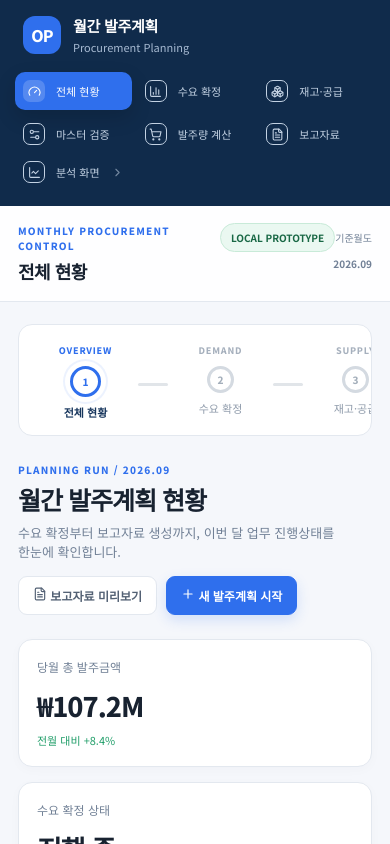
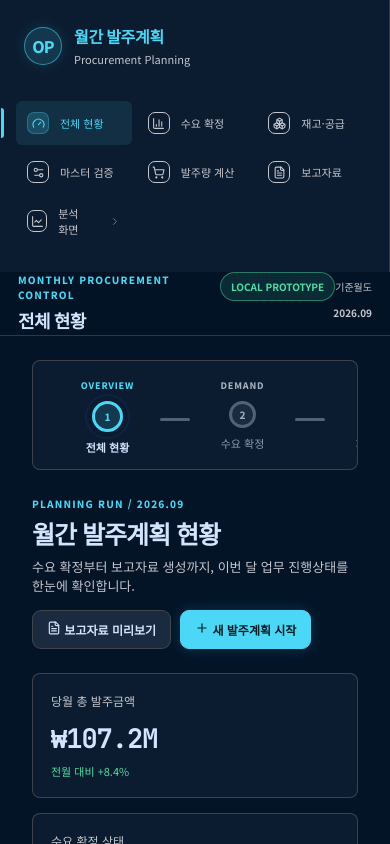
Before and after one commit to Kim-Dowoo/superSCM, a Next.js app: page / in a window 390 px wide. Shown: the top 844 px of the page. Built offline with nearby package versions, Linux system fonts and the light colour scheme.

Commit message:
스타일: 다크 SCM 운영 콘솔 적용

```diff
--- a/app/globals.css
+++ b/app/globals.css
@@ -1,20 +1,22 @@
-@import url("https://fonts.googleapis.com/css2?family=Noto+Sans+KR:wght@400;500;600;700;800&display=swap");
+@import url("https://fonts.googleapis.com/css2?family=Geist:wght@400;500;600;700;800&family=JetBrains+Mono:wght@400;500;600;700&family=Noto+Sans+KR:wght@400;500;600;700;800&display=swap");
 
 :root {
-  --ink: #182230;
-  --muted: #718096;
-  --line: #e3e8ef;
-  --canvas: #f5f7fb;
-  --surface: #ffffff;
-  --navy: #17365d;
-  --blue: #2f6fed;
-  --pale-blue: #edf4ff;
-  --green: #1f9d68;
-  --pale-green: #eaf8f1;
-  --amber: #bd7211;
-  --pale-amber: #fff6e4;
-  --red: #c2413d;
-  --pale-red: #fff0ef;
+  --ink: #d3e4fe;
+  --muted: #c6c6cd;
+  --line: #45464d;
+  --canvas: #031427;
+  --surface: #0b1c30;
+  --surface-high: #1b2b3f;
+  --surface-highest: #26364a;
+  --navy: #d3e4fe;
+  --blue: #4cd7f6;
+  --pale-blue: #0d3142;
+  --green: #4edea3;
+  --pale-green: #092d24;
+  --amber: #f2bd6b;
+  --pale-amber: #3b2a10;
+  --red: #ffb4ab;
+  --pale-red: #421c22;
 }
 
 * {
@@ -1135,3 +1137,439 @@ td,
   margin-left: auto;
   opacity: 0.55;
 }
+
+/* ── 다크 SCM 운영 콘솔 디자인 시스템 ───────────────────── */
+html,
+body {
+  background: var(--canvas);
+}
+
+body {
+  color: var(--ink);
+}
+
+.sidebar {
+  width: 240px;
+  flex-basis: 240px;
+  padding: 24px 16px;
+  background: var(--surface);
+  border-right: 1px solid rgba(69, 70, 77, 0.7);
+}
+
+.brand {
+  margin: 0 8px 34px;
+}
+
+.brand-mark {
+  border: 1px solid rgba(76, 215, 246, 0.55);
+  border-radius: 50%;
+  background: rgba(76, 215, 246, 0.14);
+  color: var(--blue);
+  box-shadow: 0 0 14px rgba(76, 215, 246, 0.14);
+}
+
+.brand-copy strong {
+  color: var(--blue);
+  font-family: Geist, "Noto Sans KR", sans-serif;
+  font-size: 16px;
+}
+
+.brand-copy span,
+.nav-label,
+.sidebar-foot {
+  color: var(--muted);
+}
+
+.nav-label {
+  padding: 0 10px;
+  letter-spacing: 0.08em;
+}
+
+.nav-button {
+  position: relative;
+  border-radius: 6px;
+  color: var(--muted);
+  padding: 11px;
+}
+
+.nav-button:hover {
+  background: var(--surface-highest);
+  color: var(--ink);
+}
+
+.nav-button.active {
+  background: rgba(76, 215, 246, 0.1);
+  color: var(--blue);
+  box-shadow: none;
+}
+
+.nav-button.active::before {
+  position: absolute;
+  top: 7px;
+  bottom: 7px;
+  left: -16px;
+  width: 3px;
+  border-radius: 0 3px 3px 0;
+  background: var(--blue);
+  content: "";
+}
+
+.nav-button.complete {
+  color: var(--green);
+}
+
+.nav-button.active .nav-number {
+  background: rgba(76, 215, 246, 0.18);
+  border-color: rgba(76, 215, 246, 0.28);
+}
+
+.sidebar-foot {
+  border-color: rgba(69, 70, 77, 0.7);
+}
+
+.sidebar-foot b {
+  color: var(--ink);
+}
+
+.topbar {
+  height: 64px;
+  padding: 0 32px;
+  background: rgba(3, 20, 39, 0.88);
+  border-color: rgba(69, 70, 77, 0.7);
+  backdrop-filter: blur(12px);
+}
+
+.topbar h1,
+.analysis-heading h2 {
+  color: var(--ink);
+  font-family: Geist, "Noto Sans KR", sans-serif;
+}
+
+.content {
+  max-width: 1440px;
+  padding: 24px 32px 56px;
+}
+
+.eyebrow {
+  color: var(--blue);
+}
+
+.local-badge {
+  border-color: rgba(78, 222, 163, 0.45);
+  background: rgba(78, 222, 163, 0.12);
+  color: var(--green);
+}
+
+.progress-wrap,
+.card {
+  background: var(--surface);
+  border-color: rgba(69, 70, 77, 0.9);
+  border-radius: 8px;
+  box-shadow: none;
+}
+
+.progress-wrap {
+  padding: 18px 22px 14px;
+}
+
+.progress-step {
+  color: #8291a5;
+}
+
+.progress-step.active {
+  color: var(--blue);
+}
+
+.progress-step.done {
+  color: var(--green);
+}
+
+.progress-step.active .progress-kicker {
+  color: var(--blue);
+}
+
+.progress-step.done .progress-kicker {
+  color: var(--green);
+}
+
+.progress-dot {
+  border-color: #536174;
+  background: var(--surface-high);
+  color: #9cabbf;
+  box-shadow: 0 0 0 5px var(--surface);
+}
+
+.progress-step.active .progress-dot {
+  border-color: var(--blue);
+  background: rgba(76, 215, 246, 0.15);
+  color: var(--blue);
+}
+
+.progress-step.done .progress-dot {
+  border-color: var(--green);
+  background: rgba(78, 222, 163, 0.13);
+  color: var(--green);
+}
+
+.progress-line {
+  background: #536174;
+}
+
+.progress-line.done {
+  background: var(--green);
+}
+
+.card {
+  padding: 18px;
+}
+
+.card-title h3,
+.section-heading h3,
+.analysis-heading h2,
+.page-heading h2,
+.report-preview h4,
+.flow-card h3,
+.sample-input b {
+  color: var(--ink);
+}
+
+.card-title span,
+.section-heading span,
+.page-heading p,
+.analysis-heading p,
+.metric-label,
+.metric-foot,
+.muted {
+  color: var(--muted);
+}
+
+.metric-value {
+  color: var(--ink);
+  font-family: "JetBrains Mono", ui-monospace, monospace;
+  font-variant-numeric: tabular-nums;
+}
+
+.metric-foot.good,
+.text-good {
+  color: var(--green) !important;
+}
+
+.metric-foot.warn {
+  color: var(--amber);
+}
+
+.metric-foot.danger,
+.text-danger,
+.positive {
+  color: var(--red) !important;
+}
+
+.button {
+  min-height: 36px;
+  background: var(--surface-high);
+  border-color: rgba(69, 70, 77, 0.95);
+  color: var(--ink);
+}
+
+.button:hover {
+  background: var(--surface-highest);
+  border-color: rgba(76, 215, 246, 0.6);
+}
+
+.button.primary {
+  background: var(--blue);
+  border-color: var(--blue);
+  color: #001f26;
+  box-shadow: 0 0 15px rgba(76, 215, 246, 0.16);
+}
+
+.button.primary:hover {
+  background: #73e1fa;
+}
+
+.button.ghost {
+  border-color: rgba(76, 215, 246, 0.35);
+  background: rgba(76, 215, 246, 0.1);
+  color: var(--blue);
+}
+
+.toolbar-group select,
+.table-select,
+.form-input,
+.table-input {
+  border-color: rgba(69, 70, 77, 0.95);
+  background: var(--surface-high);
+  color: var(--ink);
+}
+
+.toolbar-group select:focus,
+.table-select:focus,
+.form-input:focus,
+.table-input:focus {
+  border-color: var(--blue);
+  box-shadow: 0 0 0 3px rgba(76, 215, 246, 0.18);
+}
+
+.table-wrap {
+  border-color: rgba(69, 70, 77, 0.95);
+  background: var(--surface);
+}
+
+th,
+.analysis-table th {
+  background: var(--surface-high);
+  color: var(--muted);
+  border-color: rgba(69, 70, 77, 0.85);
+}
+
+td,
+.analysis-table td {
+  min-height: 44px;
+  color: var(--ink);
+  border-color: rgba(69, 70, 77, 0.6);
+}
+
+tbody tr:hover td,
+.analysis-table tbody tr:hover td {
+  background: rgba(38, 54, 74, 0.78);
+}
+
+.tag {
+  border: 1px solid transparent;
+}
+
+.tag.blue {
+  border-color: rgba(76, 215, 246, 0.3);
+  background: rgba(76, 215, 246, 0.12);
+  color: var(--blue);
+}
+
+.tag.green {
+  border-color: rgba(78, 222, 163, 0.3);
+  background: rgba(78, 222, 163, 0.12);
+  color: var(--green);
+}
+
+.tag.amber {
+  border-color: rgba(242, 189, 107, 0.3);
+  background: rgba(242, 189, 107, 0.12);
+  color: var(--amber);
+}
+
+.tag.red {
+  border-color: rgba(255, 180, 171, 0.32);
+  background: rgba(255, 180, 171, 0.12);
+  color: var(--red);
+}
+
+.tag.gray {
+  border-color: rgba(198, 198, 205, 0.2);
+  background: rgba(198, 198, 205, 0.1);
+  color: var(--muted);
+}
+
+.analysis-shell {
+  background: var(--canvas);
+}
+
+.analysis-topbar {
+  min-height: 64px;
+  padding: 12px 32px;
+  background: rgba(11, 28, 48, 0.88);
+  border-color: rgba(69, 70, 77, 0.72);
+  backdrop-filter: blur(12px);
+}
+
+.analysis-home {
+  color: var(--muted);
+}
+
+.analysis-home:hover,
+.analysis-tab:hover {
+  color: var(--ink);
+}
+
+.analysis-tab {
+  border: 1px solid transparent;
+  color: var(--muted);
+}
+
+.analysis-tab:hover {
+  background: var(--surface-highest);
+}
+
+.analysis-tab.active {
+  background: rgba(76, 215, 246, 0.12);
+  border-color: rgba(76, 215, 246, 0.35);
+  color: var(--blue);
+}
+
+.analysis-tab.locked,
+.analysis-tab.locked:hover {
+  color: #8291a5;
+}
+
+.callout,
+.meeting-toggle,
+.sample-input,
+.report-preview,
+.meeting-result {
+  border-color: rgba(69, 70, 77, 0.9);
+  background: var(--surface-high);
+  color: var(--muted);
+}
+
+.callout.blue {
+  border-color: rgba(76, 215, 246, 0.3);
+  background: rgba(76, 215, 246, 0.1);
+  color: var(--blue);
+}
+
+.flow-icon {
+  background: rgba(76, 215, 246, 0.12);
+  color: var(--blue);
+}
+
+.flow-card::after,
+.metric-interactive::after {
+  background: rgba(76, 215, 246, 0.08);
+}
+
+:focus-visible {
+  outline: 2px solid var(--blue);
+  outline-offset: 2px;
+}
+
+@media (prefers-reduced-motion: reduce) {
+  *,
+  *::before,
+  *::after {
+    scroll-behavior: auto !important;
+    transition-duration: 0.01ms !important;
+    animation-duration: 0.01ms !important;
+  }
+}
+
+@media (max-width: 1050px) {
+  .sidebar {
+    width: 218px;
+    flex-basis: 218px;
+  }
+}
+
+@media (max-width: 760px) {
+  .sidebar {
+    width: 100%;
+    flex-basis: auto;
+  }
+
+  .nav-button.active::before {
+    left: -15px;
+  }
+
+  .topbar,
+  .analysis-topbar {
+    padding-left: 18px;
+    padding-right: 18px;
+  }
+}
--- a/components/procurement-app.tsx
+++ b/components/procurement-app.tsx
@@ -54,7 +54,7 @@ export default function ProcurementApp() {
           {steps.map((step, index) => {
             const Icon = step.icon;
             const isDone = index < currentIndex;
-            return <button key={step.id} className={`nav-button ${active === step.id ? 'active' : ''} ${isDone ? 'complete' : ''}`} onClick={() => navigate(index)}>
+            return <button key={step.id} className={`nav-button ${active === step.id ? 'active' : ''} ${isDone ? 'complete' : ''}`} onClick={() => navigate(index)} aria-current={active === step.id ? 'step' : undefined}>
               <span className="nav-number">{isDone ? <Check size={12} strokeWidth={3} /> : <Icon size={13} />}</span>
               <span>{step.label}</span>
             </button>;
```
